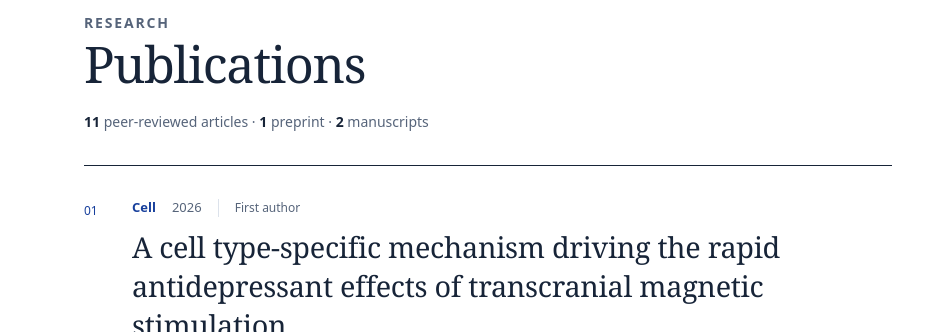
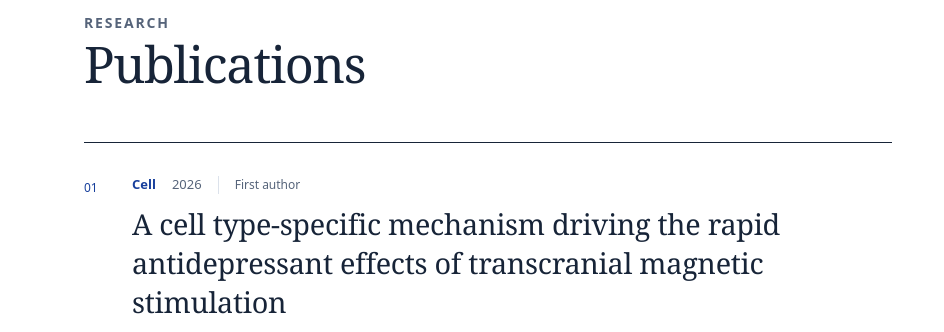
Before and after one commit to mgongwer/mgongwer.github.io, a plain HTML site: page index.html in a window 1280 px wide. Shown: the part 137-469 px from the top of the page, 336-1280 px from the left. Drawn offline with Linux system fonts and the light colour scheme.

Commit message:
Remove publication counter

```diff
--- a/index.html
+++ b/index.html
@@ -45,7 +45,6 @@
     .section-heading{padding-bottom:2rem;border-bottom:1px solid var(--ink)}
     .section-heading h2{font-family:var(--serif);font-weight:400;font-size:3.15rem;letter-spacing:-.025em;line-height:1.2;margin:0 0 1rem}
     .section-heading p{margin:0;color:var(--muted);font-size:.875rem}
-    .count{color:var(--ink);font-weight:650}
     .paper{position:relative;display:grid;grid-template-columns:2rem minmax(0,1fr);gap:1rem;padding:2rem 0;border-bottom:1px solid var(--line)}
     .paper-number{padding-top:.15rem;font-size:.75rem;font-variant-numeric:tabular-nums;color:var(--muted)}
     .paper-meta{display:flex;gap:.65rem 1rem;align-items:baseline;flex-wrap:wrap;font-size:.8125rem;color:var(--muted);line-height:1.5;margin-bottom:.65rem}
@@ -124,7 +123,6 @@
         <div class="section-heading">
           <p class="eyebrow">Research</p>
           <h2 id="pub-heading">Publications</h2>
-          <p><span class="count">11</span> peer-reviewed articles · <span class="count">1</span> preprint · <span class="count">2</span> manuscripts</p>
         </div>
         <!-- Publications and manuscripts ordered to match CV dated October 4, 2026. -->
 
```
